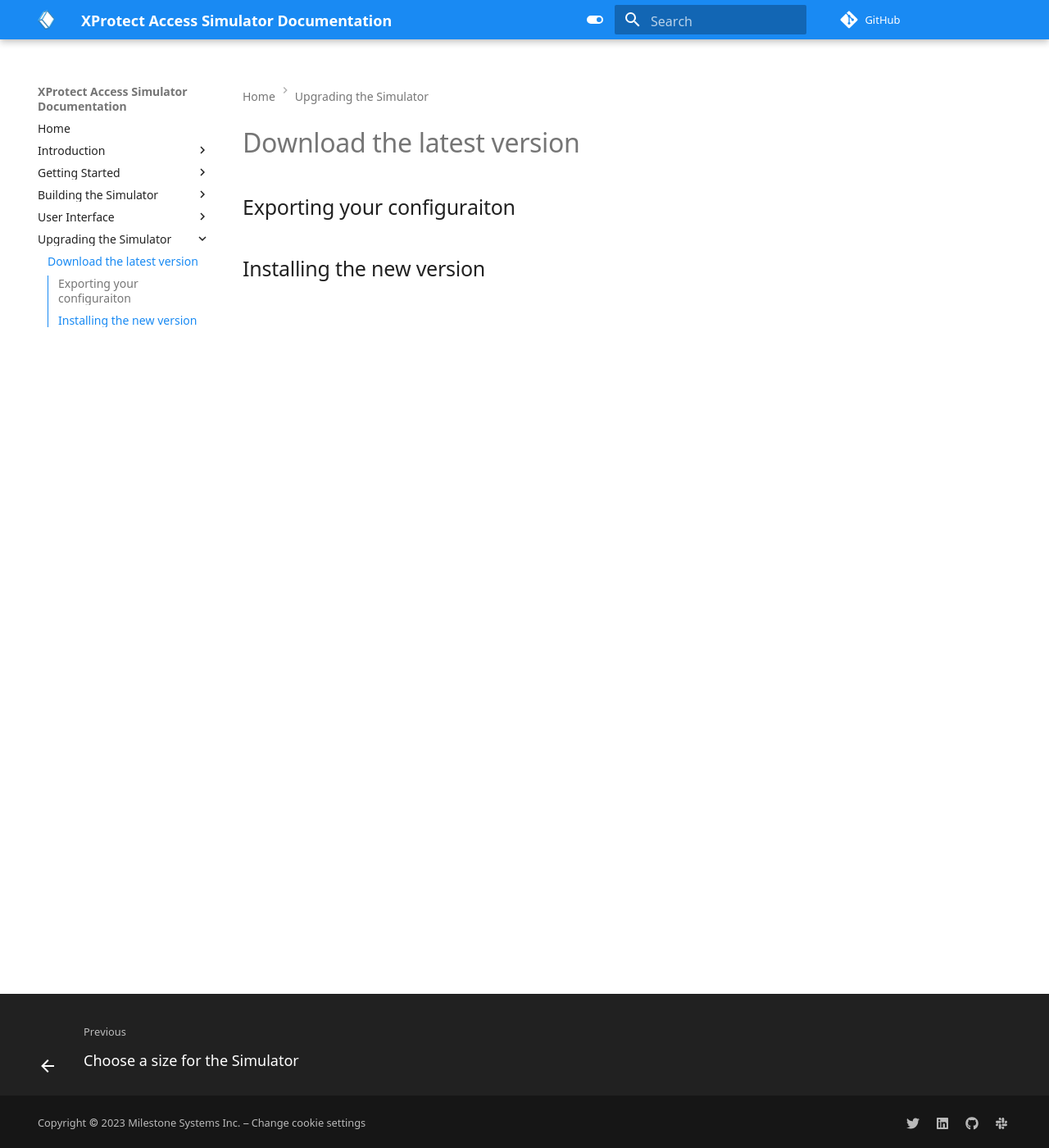
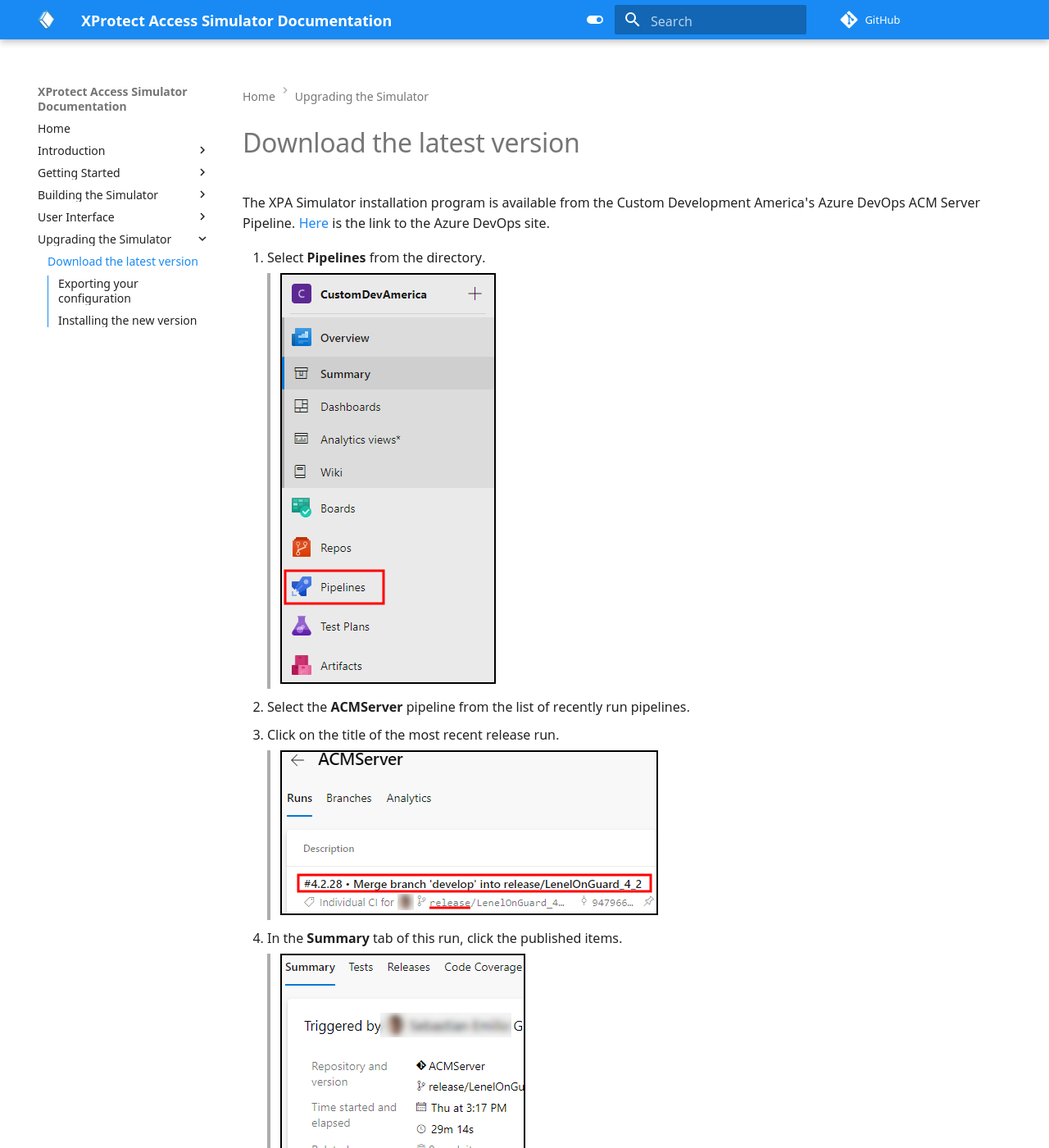
Before and after one commit to mjt-milestone/XPASimulatorDocs, an MkDocs documentation site: the page built from docs/Up/index.md, in a window 1280 px wide and 1400 px high. Shown: the whole window at 82% size. Built offline with MkDocs 1.6.1 and Material for MkDocs 9.7.7, drawn with Linux system fonts in a browser that asks for light colours; plug-ins that fetch from the network failed and are left out; comment, search, counter and statistics services are not loaded; some of the changed text lies outside the part shown.

Commit message:
Download

```diff
--- a/docs/Up/index.md
+++ b/docs/Up/index.md
@@ -1,5 +1,17 @@
 # Download the latest version
 
-## Exporting your configuraiton
+The XPA Simulator installation program is available from the Custom Development America's Azure DevOps ACM Server Pipeline. [Here](https://milestonecdus.visualstudio.com/CustomDevAmerica) is the link to the Azure DevOps site.
+
+1. Select **Pipelines** from the directory.</br>
+>   ![AZDO Pipelines](img/Pipelines.png)
+2. Select the **ACMServer** pipeline from the list of recently run pipelines.
+3. Click on the title of the most recent release run.</br>
+>   ![ACMServer most recent release](img/Release.Run.png)
+4. In the **Summary** tab of this run, click the published items.</br>
+>   ![Published software link](img/Published.png)
+5. Expand the **Installers** published artifact and click on the **VideoOS.AccessControlSimulator.msi** to begin the download.</br>
+>   ![Installation zip file](img/Installer.Download.png)
+
+## Exporting your configuration
 
 ## Installing the new version
```
Also changed, not shown: docs/Up/img/Installer.Download.png (added), docs/Up/img/Pipelines.png (added), docs/Up/img/Published.png (added), docs/Up/img/Release.Run.png (added).
